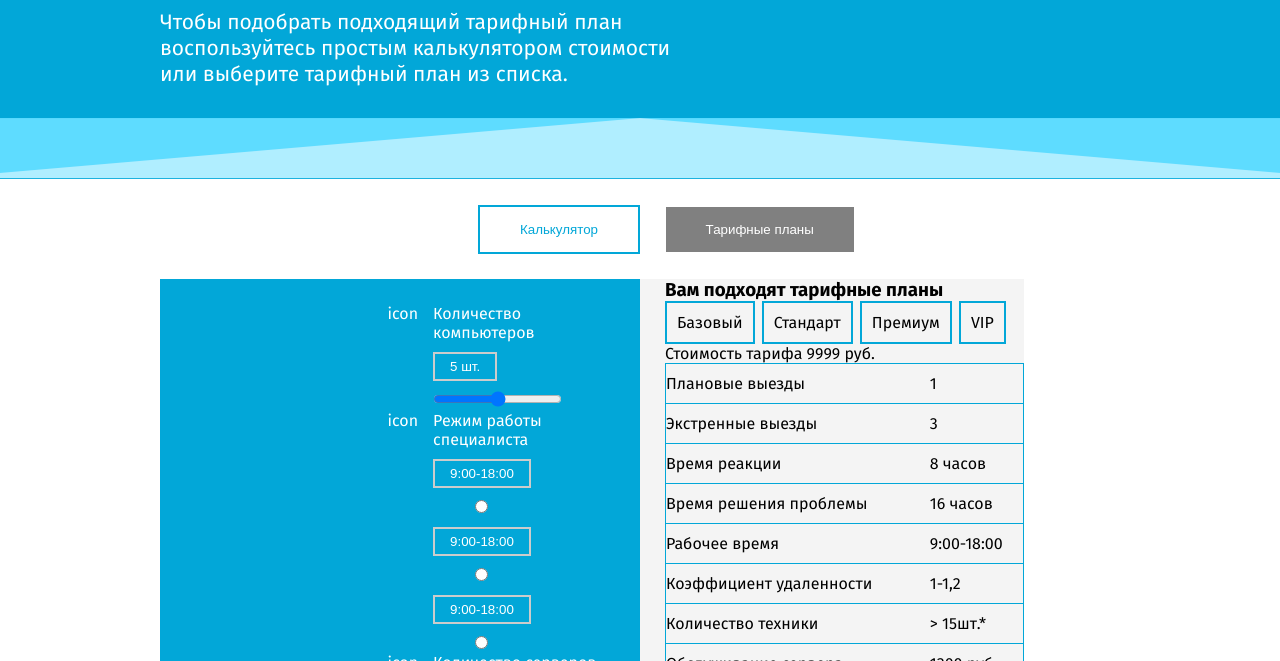
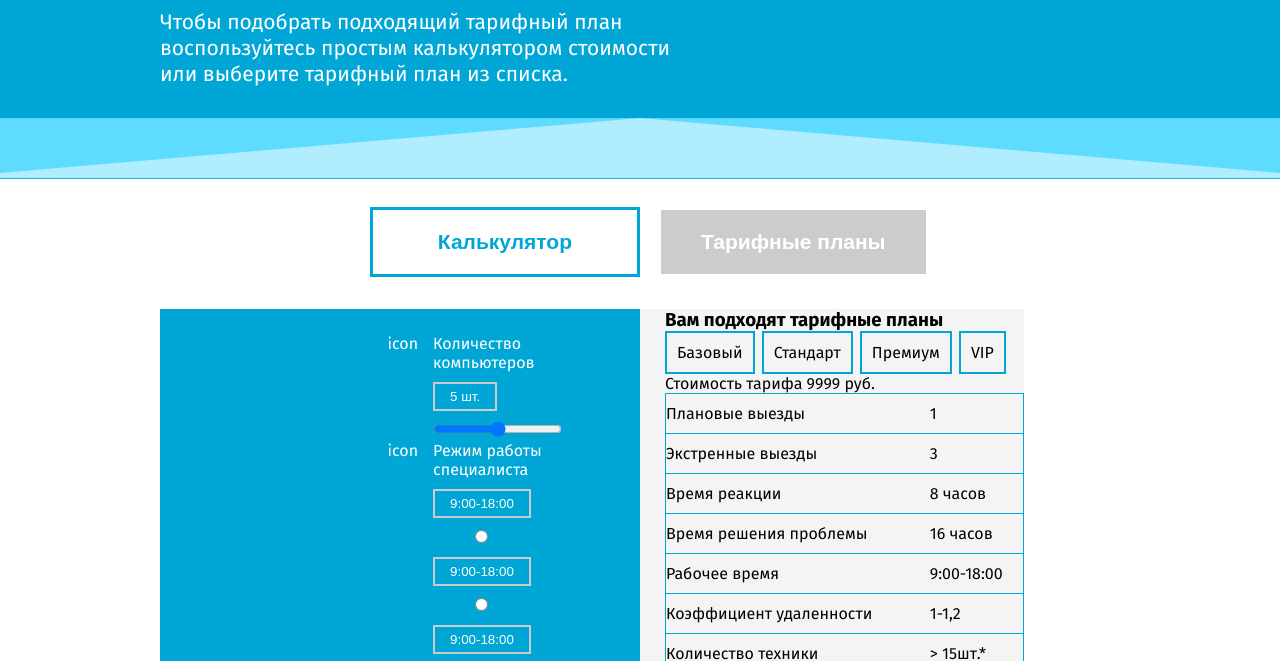
Before and after one commit to Belchenkov/varona-calc, a website: page src/index.html in a window 1280 px wide. Shown: the part 97-758 px from the top of the page. Drawn offline with Linux system fonts and the light colour scheme.

Commit message:
Button on middle is ready

```diff
--- a/src/scss/_variables.scss
+++ b/src/scss/_variables.scss
@@ -3,5 +3,5 @@
 
 $bg-color: rgb(255, 255, 255);
 $font-color: #000;
-$primary-color: #02A7D8;
+$primary-color: rgb(0, 167, 214);
 $bg-font: 'Fira Sans', sans-serif;
--- a/src/scss/style.scss
+++ b/src/scss/style.scss
@@ -65,8 +65,6 @@ body {
 
   &__subheader {
     font-size: 1.3125rem;
-
-
   }
 
   &__bottom {
@@ -80,39 +78,56 @@ body {
   background: $bg-color;
   width: 100%;
   display: table;
-  height: 100px;
+  height: 130px;
 
   button {
-    padding: 15px 40px;
     outline: none;
+    font-size: 1.313rem;
+    font-weight: bold;
+    cursor: pointer;
+    transition: all .4s ease-in;
   }
 
   &__left {
     float: left;
     width: 50%;
     text-align: right;
-    line-height: 100px;
+    line-height: 130px;
   }
 
   &__right {
     float: left;
     width: 50%;
     text-align: left;
-    line-height: 100px;
-    padding-left: 2%;
+    line-height: 130px;
+    padding-left: 1.3125rem;
   }
 
   &__calc {
-    border: 2px solid $primary-color;
+    border: 3px solid $primary-color;
+    padding: 20px 65px;
     color: $primary-color;
     background: $bg-color;
+    transition: all .4s ease-in;
+
+    &:hover {
+      background: $primary-color;
+      color: #fff;
+    }
   }
 
   &__plans {
-    background: grey;
+    background: #cccccc;
+    padding: 20px 40px;
     color: $bg-color;
     border: 2px solid grey;
     border: none;
+
+    &:hover {
+      background: #aa9d9d;
+      color: #fff;
+      transition: all .4s ease-in;
+    }
   }
 }
 
```
Also changed, not shown: src/css/style.css.
